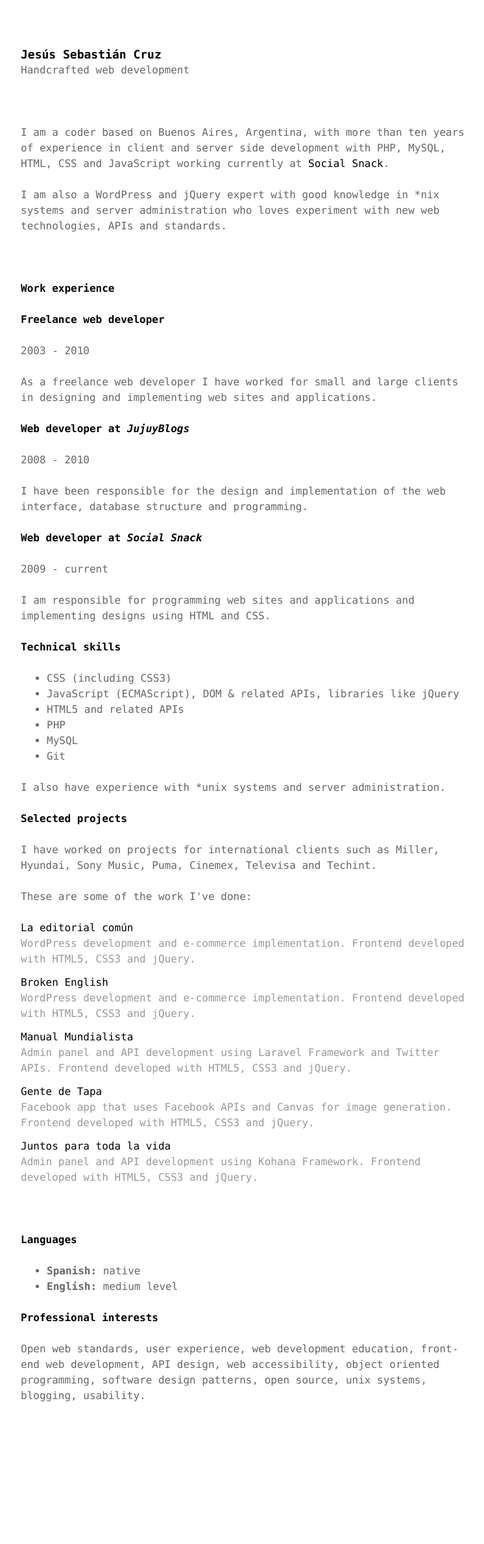
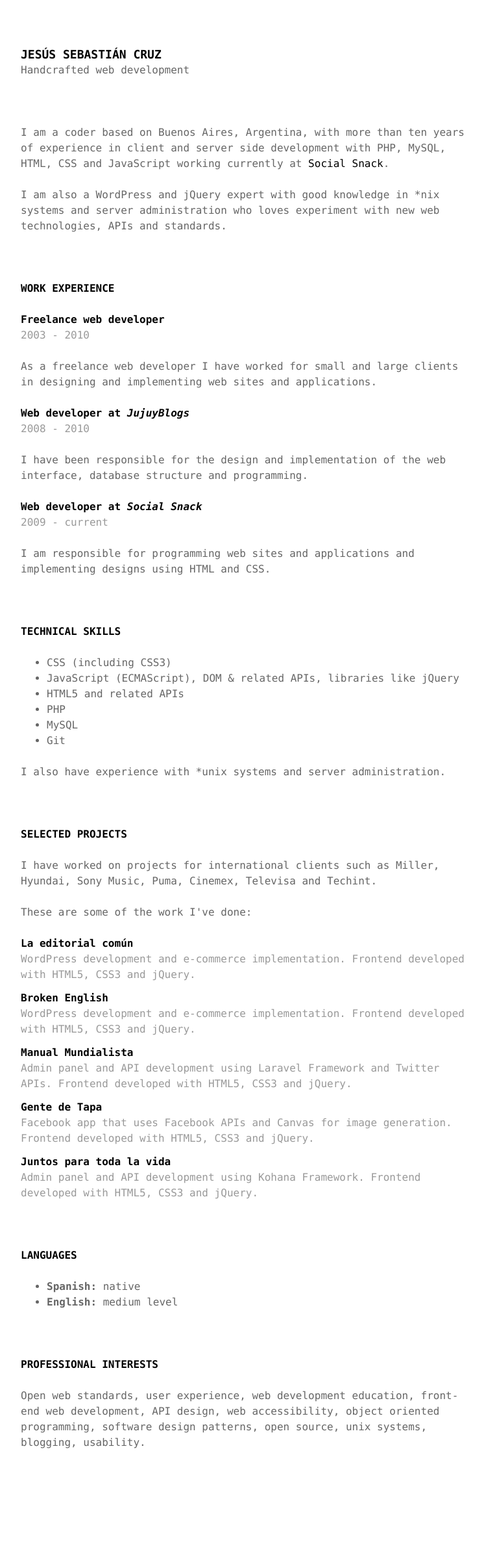
Before and after one commit to sebacruz/sebacruz.github.com, a PHP site: page / in a window 1280 px wide. Shown: the whole page at 65% size, without its empty margins (40-786 px from the left). Before the commit the page ends 2157 px from the top, so only its background shows below. Run offline with PHP 8.4, Linux system fonts and the light colour scheme.

Commit message:
styles improvements and print styles

```diff
--- a/styles.css
+++ b/styles.css
@@ -487,8 +487,16 @@ h6 {
     font-weight:700;
 }
 
+h1 {
+    text-transform:uppercase;
+}
+
 a {
     text-decoration:none;
+}
+
+dt {
+    font-weight:700;
 }
 
 dd {
@@ -498,8 +506,7 @@ dd {
 }
 
 .header,
-.about,
-.projects {
+.section {
     margin-bottom:72px;
 }
 
@@ -516,6 +523,15 @@ dd {
     display:none;
 }
 
+.jobs h2 {
+    margin-bottom:0;
+}
+
+.jobs h2 + p {
+    color:#999;
+    margin-top:0;
+}
+
 @media (min-width: 768px) {
     body {
         padding:48px;
@@ -527,3 +543,41 @@ dd {
         padding:72px;
     }
 }
+
+@media print {
+    body,
+    h1,
+    h2,
+    h3,
+    h4,
+    h5,
+    h6 {
+        font-size:14px;
+        line-height:21px;
+    }
+
+    h1,
+    h2,
+    h3,
+    h4,
+    h5,
+    h6,
+    p,
+    ul,
+    ol,
+    dl,
+    table,
+    form,
+    blockquote {
+        margin:21px 0;
+    }
+
+    .header,
+    .section {
+        margin-bottom:42px;
+    }
+
+    .header h1 {
+        font-size:16px;
+    }
+}
```
